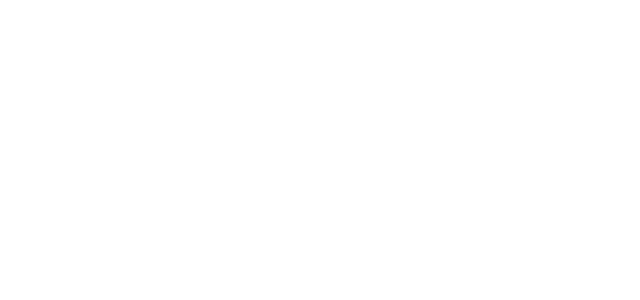
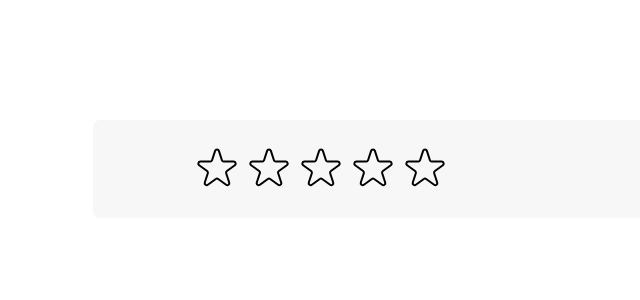
Before and after one commit to GabbenPapa/React-Steps, a React (Vite) app: page /star in a window 1280 px wide. Before the commit this address had no page. Shown: the top 300 px of the page, without its empty margins (247-887 px from the left). Built offline with nearby package versions, Linux system fonts and the light colour scheme.

Commit message:
Add stars

```diff
--- a/src/App.jsx
+++ b/src/App.jsx
@@ -10,6 +10,7 @@
 import DatePicker from "./DatePicker.jsx";
 import FlashCards from "./flashcards.jsx";
 import Accordion from "./Accordion.jsx";
+import StarRating from "./StarRating.jsx";
 
 function App() {
   return (
@@ -20,6 +21,7 @@
         <Route path="/pick-date" element={<DatePicker />} />
         <Route path="/flashcards" element={<FlashCards />} />
         <Route path="/accordion" element={<Accordion />} />
+        <Route path="/star" element={<StarRating />} />
       </Routes>
     </Router>
   );
@@ -73,6 +75,16 @@
             Accordion
           </button>
         </div>
+        <Spacer height="10px" />
+
+        <div className="buttons">
+          <button
+            style={{ backgroundColor: "grey", color: "white" }}
+            onClick={() => navigate("/star")}
+          >
+            Stars
+          </button>
+        </div>
       </ul>
     </div>
   );
--- /dev/null
+++ b/src/StarRating.jsx
@@ -0,0 +1,89 @@
+import React from "react";
+
+const containerStyle = {
+  display: "flex",
+  alignItems: "center",
+  gap: "10px",
+};
+
+const starContainerStyle = {
+  display: "flex",
+  gap: "4px",
+};
+
+const textStyle = {
+  lineHeight: "",
+  margin: "0",
+};
+
+export default function StarRating({ maxRating = 5 }) {
+  const [rating, setRating] = React.useState(0);
+  const [tempRating, setTempRating] = React.useState(0);
+
+  function handleRate(rating) {
+    setRating(rating);
+  }
+
+  return (
+    <div className="card">
+      <div style={containerStyle}>
+        <div style={starContainerStyle}>
+          {Array.from({ length: maxRating }, (_, i) => (
+            <Star
+              key={i}
+              onRate={() => handleRate(i + 1)}
+              onHooverIn={() => setTempRating(i + 1)}
+              onHooverOut={() => setTempRating(0)}
+              full={tempRating ? tempRating >= i + 1 : rating >= i + 1}
+            />
+          ))}
+        </div>
+        <p style={textStyle}>{tempRating || rating || ""}</p>
+      </div>
+    </div>
+  );
+}
+
+const starStyle = {
+  display: "block",
+  width: "48px",
+  height: "48px",
+  cursor: "pointer",
+};
+
+function Star({ onRate, full, onHooverIn, onHooverOut }) {
+  return (
+    <span
+      role="button"
+      style={starStyle}
+      onClick={onRate}
+      onMouseEnter={onHooverIn}
+      onMouseLeave={onHooverOut}
+    >
+      {full ? (
+        <svg
+          xmlns="http://www.w3.org/2000/svg"
+          viewBox="0 0 20 20"
+          fill="#000"
+          stroke="#000"
+        >
+          <path d="M9.049 2.927c.3-.921 1.603-.921 1.902 0l1.07 3.292a1 1 0 00.95.69h3.462c.969 0 1.371 1.24.588 1.81l-2.8 2.034a1 1 0 00-.364 1.118l1.07 3.292c.3.921-.755 1.688-1.54 1.118l-2.8-2.034a1 1 0 00-1.175 0l-2.8 2.034c-.784.57-1.838-.197-1.539-1.118l1.07-3.292a1 1 0 00-.364-1.118L2.98 8.72c-.783-.57-.38-1.81.588-1.81h3.461a1 1 0 00.951-.69l1.07-3.292z" />
+        </svg>
+      ) : (
+        <svg
+          xmlns="http://www.w3.org/2000/svg"
+          fill="none"
+          viewBox="0 0 24 24"
+          stroke="#000"
+        >
+          <path
+            strokeLinecap="round"
+            strokeLinejoin="round"
+            strokeWidth="{2}"
+            d="M11.049 2.927c.3-.921 1.603-.921 1.902 0l1.519 4.674a1 1 0 00.95.69h4.915c.969 0 1.371 1.24.588 1.81l-3.976 2.888a1 1 0 00-.363 1.118l1.518 4.674c.3.922-.755 1.688-1.538 1.118l-3.976-2.888a1 1 0 00-1.176 0l-3.976 2.888c-.783.57-1.838-.197-1.538-1.118l1.518-4.674a1 1 0 00-.363-1.118l-3.976-2.888c-.784-.57-.38-1.81.588-1.81h4.914a1 1 0 00.951-.69l1.519-4.674z"
+          />
+        </svg>
+      )}
+    </span>
+  );
+}
```
